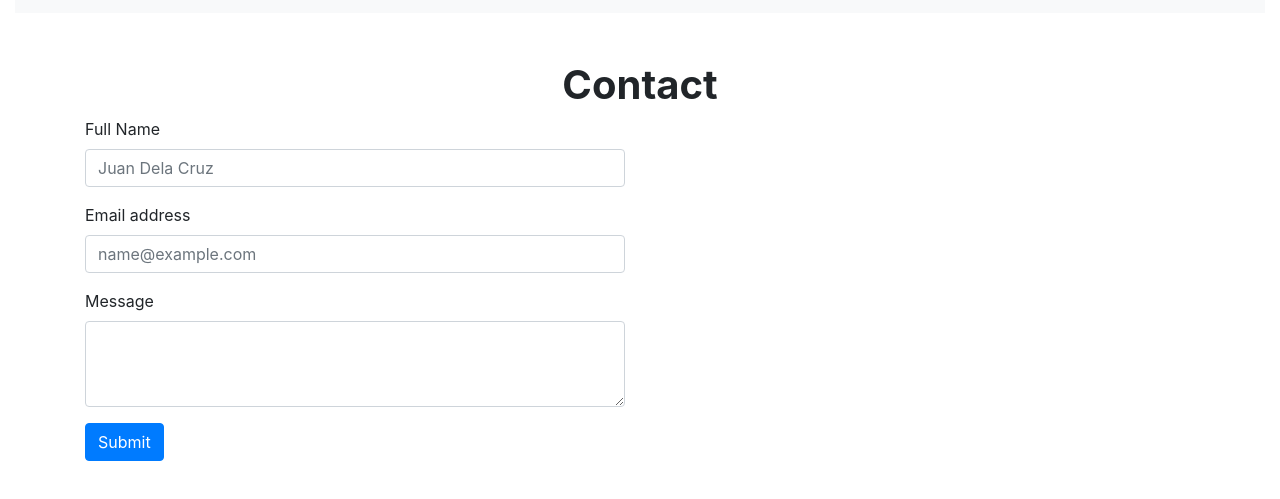
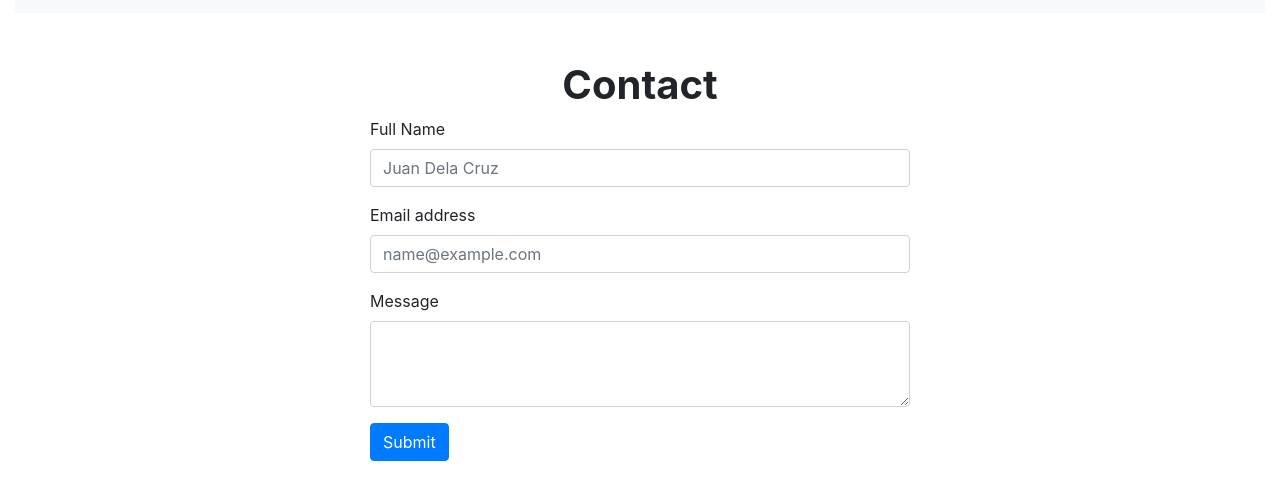
Before and after one commit to mendozaraffi/a1, a plain HTML site: page index.html in a window 1280 px wide. Shown: the part 1386-1885 px from the top of the page. Before the commit the page ends 1847 px from the top, so only its background shows below. Drawn offline with nearby package versions, Linux system fonts and the light colour scheme.

Commit message:
Modified html file

```diff
--- a/index.html
+++ b/index.html
@@ -128,10 +128,10 @@
 	</div>
 
 
-	<div class="container">
+	<div class="container mb-5">
 
 		<h1 class=" text-center font-weight-bold"> Contact </h1>
-		<div class="row">
+		<div class="row justify-content-md-center">
 		<div class="col-12 col-md-6">
 
 		<form>
```
